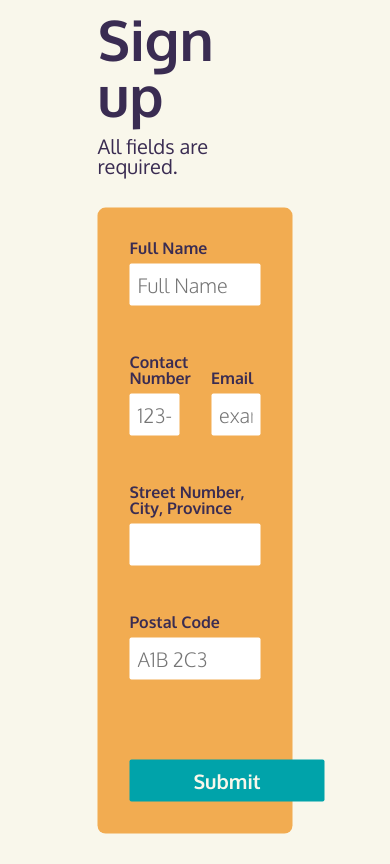
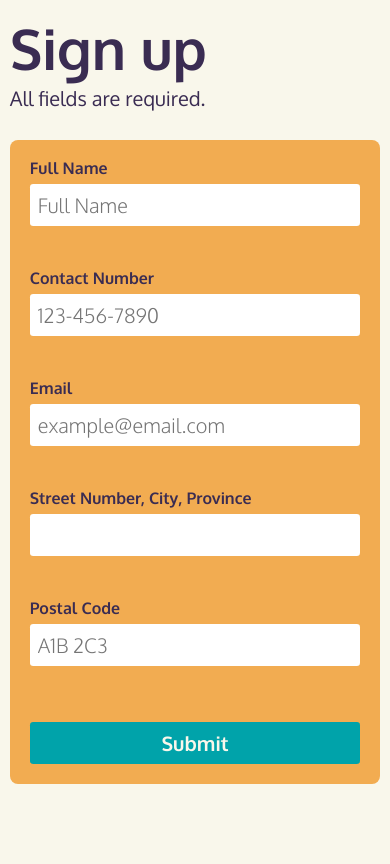
Before and after one commit to csmordido/technical-assignment-em, a JavaScript app: page / in a window 390 px wide. Built offline with nearby package versions, Linux system fonts and the light colour scheme.

Commit message:
added media queries

```diff
--- a/public/index.html
+++ b/public/index.html
@@ -24,7 +24,7 @@
       work correctly both with client-side routing and a non-root public URL.
       Learn how to configure a non-root public URL by running `npm run build`.
     -->
-    <title>React App</title>
+    <title>Sign Up</title>
   </head>
   <body>
     <noscript>You need to enable JavaScript to run this app.</noscript>
--- a/src/styles/App.scss
+++ b/src/styles/App.scss
@@ -14,15 +14,24 @@ html {
 
 body {
   font-size: 1.25rem;
-  position: relative;
+
+  // @media only screen and (min-width: $bp-tablet) {
+  //   position: relative;
+  // }
 }
 
 #signUpForm {
-  width: 50%;
+  max-width: 95%;
+  margin: 5% auto;
+  width: 100%;
+  @media only screen and (min-width: $bp-desktop) {
+    margin: 0 auto;
+    max-width: 50%;
     position: absolute;
     top: 50%;
     left: 50%;
     transform: translate(-50%, -50%);
+  }
 }
 
 header {
@@ -37,14 +46,17 @@ h1 {
 
 form {
   width: 100%;
-  margin: 0 auto;
-  padding: 2rem;
+  padding: 1.25rem;
   background-color: $orange;
   border-radius: 0.5rem;
+
+  @media only screen and (min-width: $bp-tablet) {
+    padding: 2rem;
+  }
 }
 
 .field {
-  margin-bottom: 1.5rem;
+  margin-bottom: 1.25rem;
 }
 
 label,
@@ -65,7 +77,7 @@ input {
   border: none;
   color: $purple;
   font: $regular 1.25rem $font-family;
-  border-radius: 2px;
+  border-radius: 0.2rem;
   margin-bottom: 0.5rem;
 
   &:hover,
@@ -84,30 +96,41 @@ input {
 
 .field-contactNumber,
 .field-email {
+  @media only screen and (min-width: $bp-tablet) {
     width: calc(50% - 1rem);
     display: inline-block;
   }
+}
 
 .field-contactNumber {
+  @media only screen and (min-width: $bp-tablet) {
     margin-right: 2rem;
+  }
 }
 
 .field-postalCode {
+  @media only screen and (min-width: $bp-tablet) {
     display: inline-block;
+  }
 }
 
 button {
+  width: 100%;
   border: none;
   background-color: $teal;
   color: $white;
   font: $bold 1.25rem $font-family;
   padding: 0.5rem 4rem;
   margin-top: 2rem;
-  border-radius: 2px;
+  border-radius: 0.2rem;
 
   &:hover,
   &:focus {
     background-color: $red;
+  }
+
+  @media only screen and (min-width: $bp-tablet) {
+    width: unset;
   }
 }
 
--- a/src/styles/global.scss
+++ b/src/styles/global.scss
@@ -1,11 +1,18 @@
 @import url('https://fonts.googleapis.com/css2?family=Oxygen:wght@300;400;700&display=swap');
 
+// colours
 $orange: #f2ac51;
 $teal: #00a3aa;
 $red: #df4e6b;
 $purple: #3a2c52;
 $white: #f9f7eb;
+
+//font styles
 $font-family: 'Oxygen', 'Tahoma', sans-serif;
 $bold: 700;
 $regular: 400;
 $light: 300;
+
+//breakpoints
+$bp-tablet: 768px;
+$bp-desktop: 1104px;
```
Lines whose indentation alone changed are shown as unchanged.
